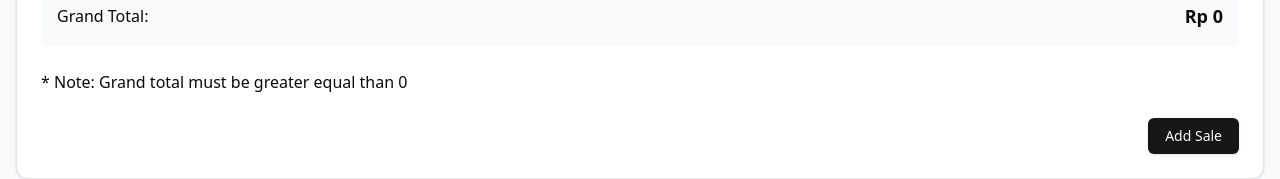
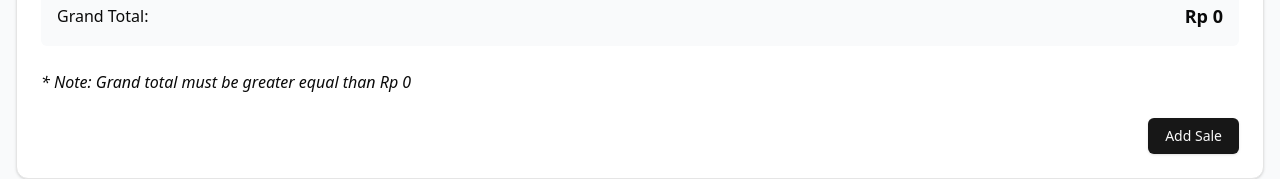
Before and after one commit to vhermawan/purchase-list, a React (Vite) app: page / in a window 1280 px wide. Both pictures are taken after a click on the button "Add New Sale". Shown: the part 555-734 px from the top of the page. Built offline with nearby package versions, Linux system fonts and the light colour scheme.

Commit message:
feat: adjust note text

```diff
--- a/src/components/shared/SalesForm.tsx
+++ b/src/components/shared/SalesForm.tsx
@@ -304,7 +304,9 @@ export function SalesForm({ editIndex, handleBack, type }: SalesFormProps) {
                 </span>
               </div>
 
-              <p>* Note: Grand total must be greater equal than 0</p>
+              <p className="italic">
+                * Note: Grand total must be greater equal than Rp 0
+              </p>
 
               <div className="flex justify-end gap-2">
                 <Button type="submit" disabled={grandTotal < 0}>
```
